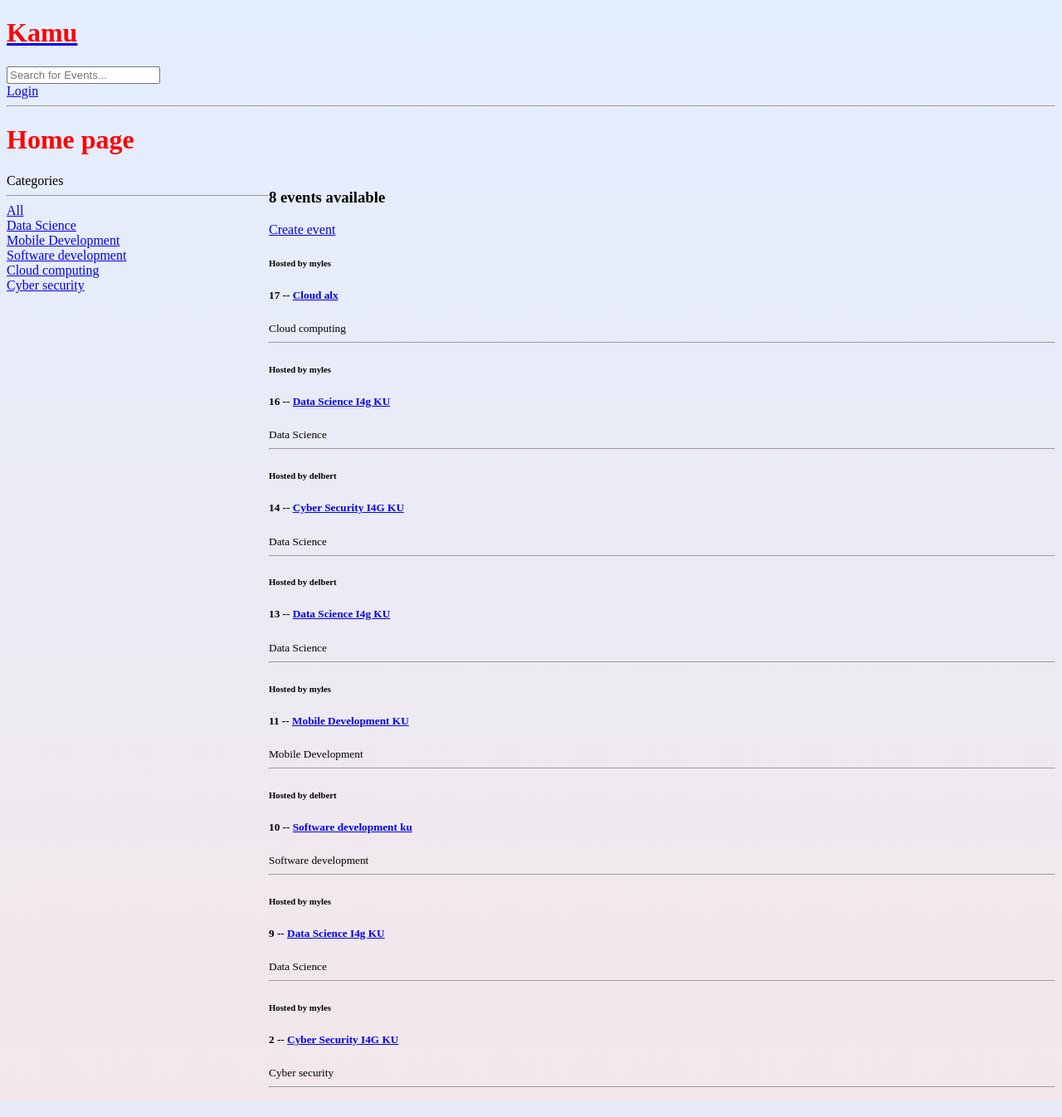
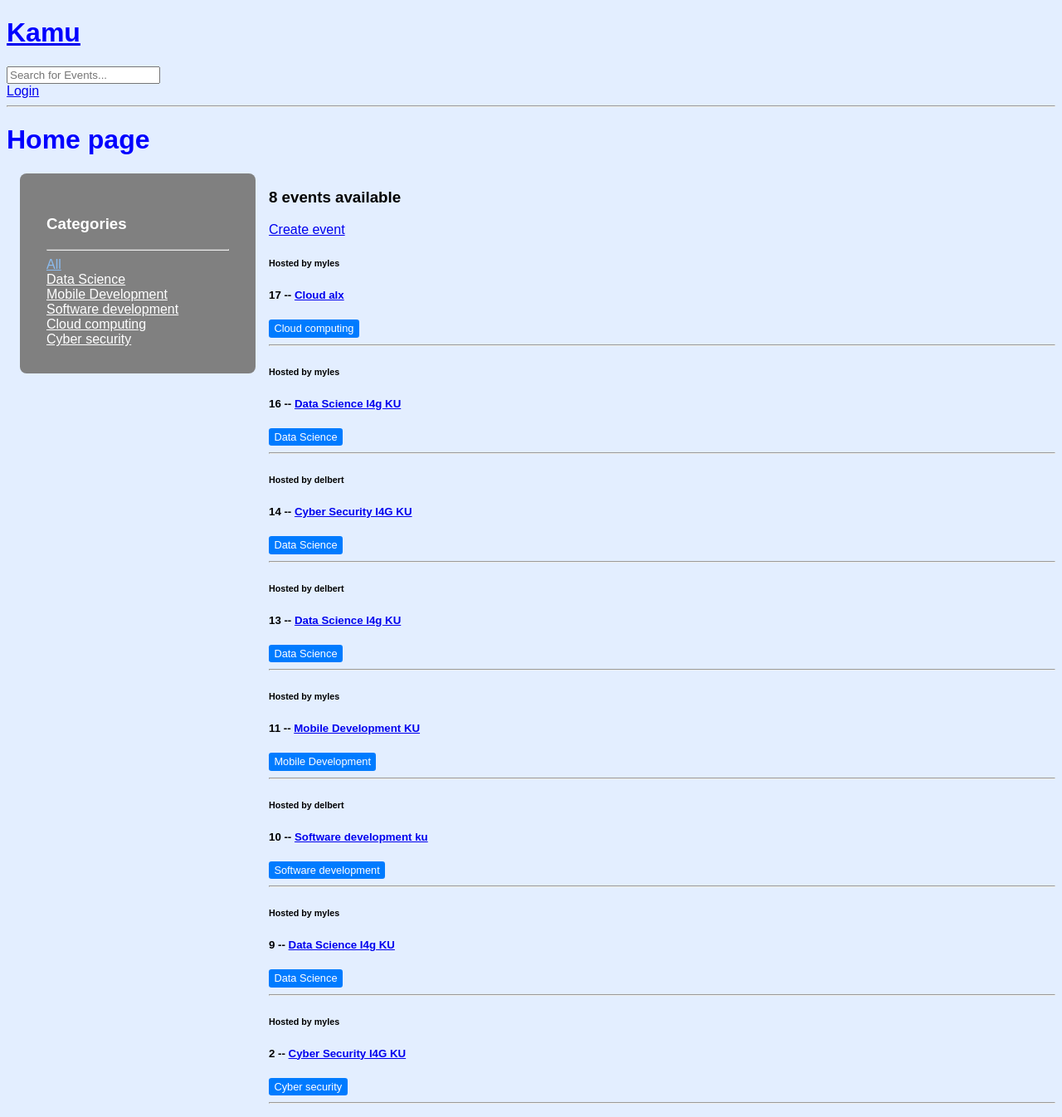
Before and after one commit to MylesMburu/Kamu-events, a Django app: page / in a window 1280 px wide. Shown: the whole page at 83% size. Run offline with Django 4.2, Linux system fonts and the light colour scheme; data comes from the database, SQL or seed files in the repository; both versions use the stored data as it was after the commit.

Commit message:
styles hapa na pale

```diff
--- a/base/templates/base/home.html
+++ b/base/templates/base/home.html
@@ -12,19 +12,19 @@
 <h1>Home page</h1>
 <div class="home-container">
 
-    <div>
-        Categories
+    <div class="categories">
+        <h3>Categories</h3>
         <hr>
 
         <div>
-            <a href="{% url 'home'%}">All</a>
-        </div>
-        {% for topic in topics%}
+            <a href="{% url 'home'%}" class="category-link{% if not request.GET.q %} active{% endif %}">All</a>
+          </div>
+          {% for topic in topics%}
             <div>
-                <a href="{% url 'home'%}?q={{topic.name}}" >{{topic.name}}</a>
+                  <a href="{% url 'home'%}?q={{topic.name}}" class="category-link{% if request.GET.q == topic.name %} active{% endif %}">{{topic.name}}</a>
             </div>
+          {% endfor %}
 
-        {% endfor %}
     </div>
 
     <div>
@@ -42,7 +42,7 @@
         {% endif%}
         <h6>Hosted by {{event.host.username}}</h6>
         <h5> {{event.id}} -- <a href="{% url 'event' event.id %}"> {{event.name}}</a></h5>
-        <small>{{event.topic.name}}</small>
+        <small class="badge">{{event.topic.name}}</small>
         <hr>
 
     </div>
--- a/base/templates/main.html
+++ b/base/templates/main.html
@@ -8,6 +8,7 @@
 
 
     <link rel="stylesheet" href="{% static 'styles/index.css' %}">
+    <script></script>
     <title>Main page</title>
 </head>
 <body>
@@ -28,5 +29,6 @@
 
 {%  endblock %}
 
+<script src="{% static 'js/index.js' %}"></script>
 </body>
 </html>
--- a/base/templates/nav.html
+++ b/base/templates/nav.html
@@ -3,8 +3,8 @@
 </a>
 <form action="{% url 'home' %}" method="get">
     <input type="text" name="q" placeholder="Search for Events...">
+</form>
 
-</form>
 
 {% if request.user.is_authenticated %}
 <a href="{% url 'logout' %}">Logout</a>
--- /dev/null
+++ b/static/js/index.js
@@ -0,0 +1,11 @@
+const links = document.querySelectorAll('.category-link');
+
+links.forEach(link => {
+  link.addEventListener('click', function() {
+    // Prevent default behavior of link
+    e.preventDefault();
+    links.forEach(link => link.classList.remove('active'));     // remove the active class from all links
+    this.classList.add('active');       // add the active class to the clicked link
+
+  });
+});
--- a/static/styles/index.css
+++ b/static/styles/index.css
@@ -1,6 +1,32 @@
 body{
-    background-image: linear-gradient(to top, #f3e7e9 0%, #e3eeff 99%, #e3eeff 100%);
+    /* background-image: linear-gradient(to top, #f3e7e9 0%, #e3eeff 99%, #e3eeff 100%); */
+    background-color: #e3eeff;
+    font-family: Arial, Helvetica, sans-serif;
 }
 h1{
-    color: red;
+    color: blue;
 }
+
+.badge{
+    display: inline-block;
+  padding: 0.25em 0.5em;
+  background-color: #007bff;
+  color: #fff;
+  font-size: 0.8em;
+  border-radius: 0.25em;
+}
+.categories{
+    background-color: grey;
+    color: white;
+    padding: 2rem;
+    margin: 0 1rem;
+    border-radius: 0.5rem;
+    height: max-content;
+}
+
+.category-link{
+    color: white;
+}
+.category-link.active{
+    color:#8bbcf1 ;
+}
```
Also changed, not shown: db.sqlite3.
